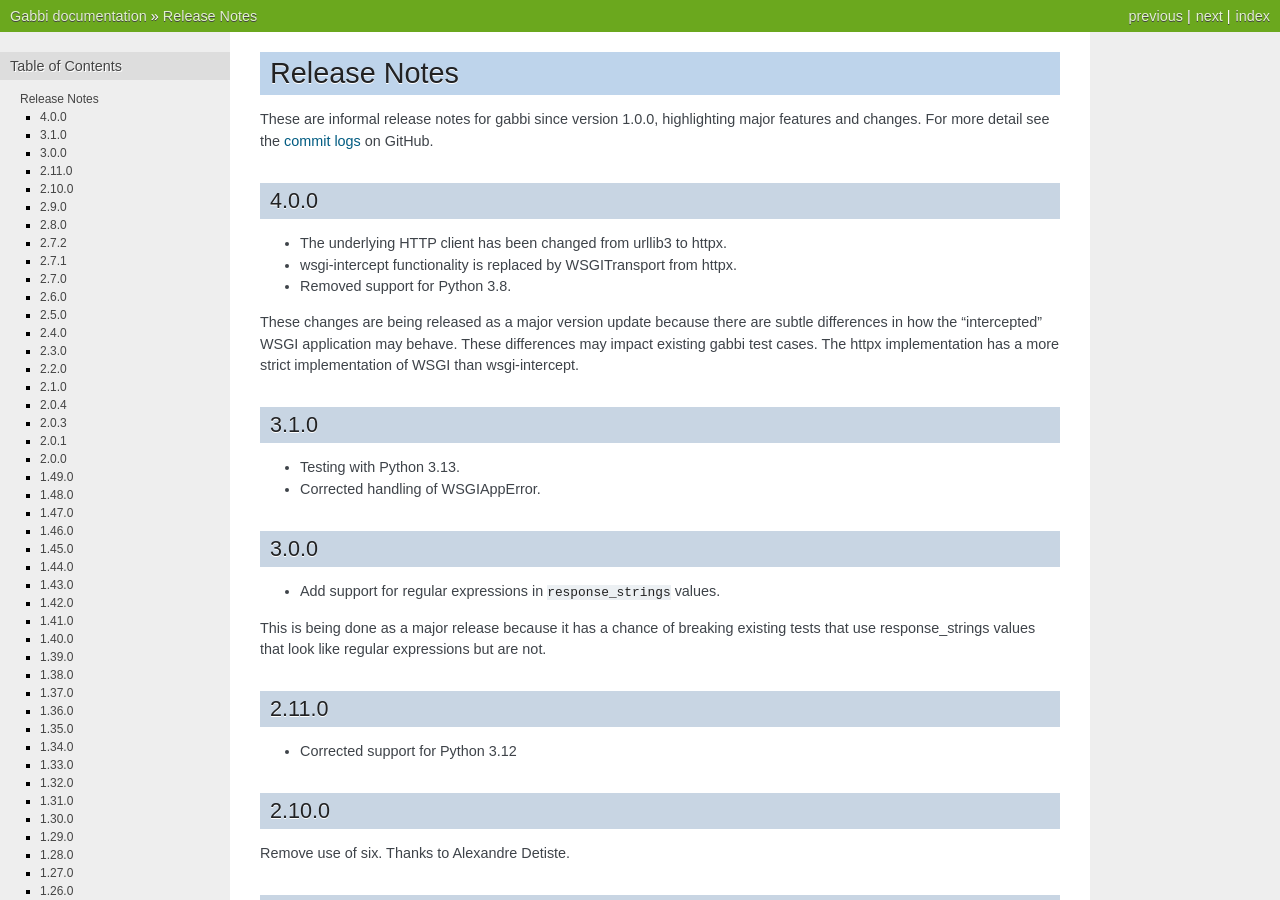
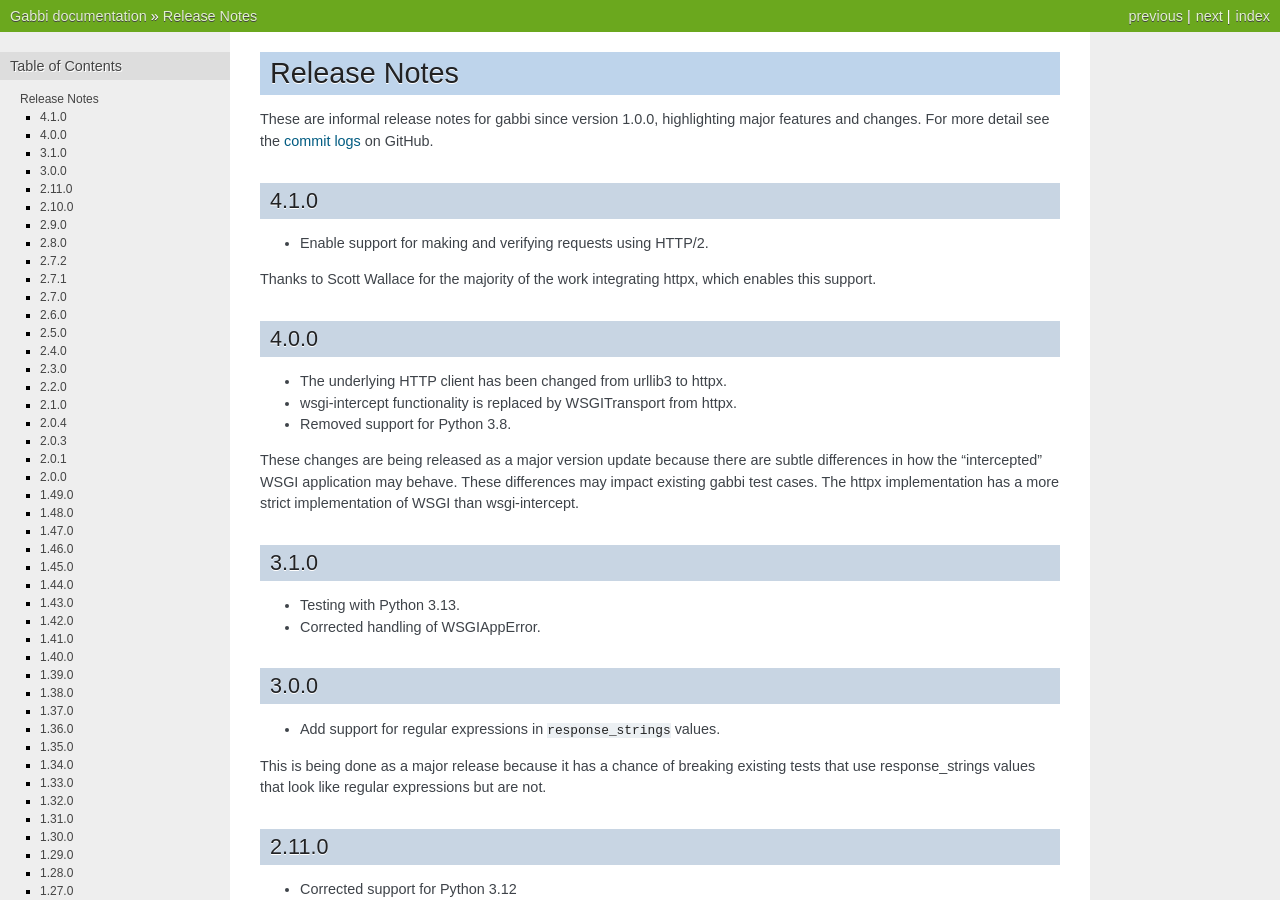
Before and after one commit to cdent/gabbi, a Sphinx documentation site: the page built from docs/source/release.rst, in a window 1280 px wide and 900 px high. Built offline with Sphinx 7.4.7, drawn with Linux system fonts in a browser that asks for light colours.

Commit message:
Release 4.1.0
* Enable support for making requests using http/2

```diff
--- a/docs/source/format.rst
+++ b/docs/source/format.rst
@@ -85,7 +85,7 @@
      - defaults to ``False``
    * - ``http_version``
      - Sets the protocol version of the HTTP request.
-     - default to ``1``
+     - defaults to ``1``
      - If ``2``, the HTTP request will be made using HTTP/2.  Note: HTTP/3 is
        not yet supported.
 
--- a/docs/source/release.rst
+++ b/docs/source/release.rst
@@ -4,6 +4,15 @@
 These are informal release notes for gabbi since version 1.0.0,
 highlighting major features and changes. For more detail see
 the `commit logs`_ on GitHub.
+
+4.1.0
+-----
+
+* Enable support for making and verifying requests using HTTP/2.
+
+Thanks to Scott Wallace for the majority of the work integrating
+httpx, which enables this support.
+
 
 4.0.0
 -----
--- a/gabbi/__init__.py
+++ b/gabbi/__init__.py
@@ -12,4 +12,4 @@
 # under the License.
 """See gabbi.driver and gabbbi.case."""
 
-__version__ = '4.0.0'
+__version__ = '4.1.0'
```
